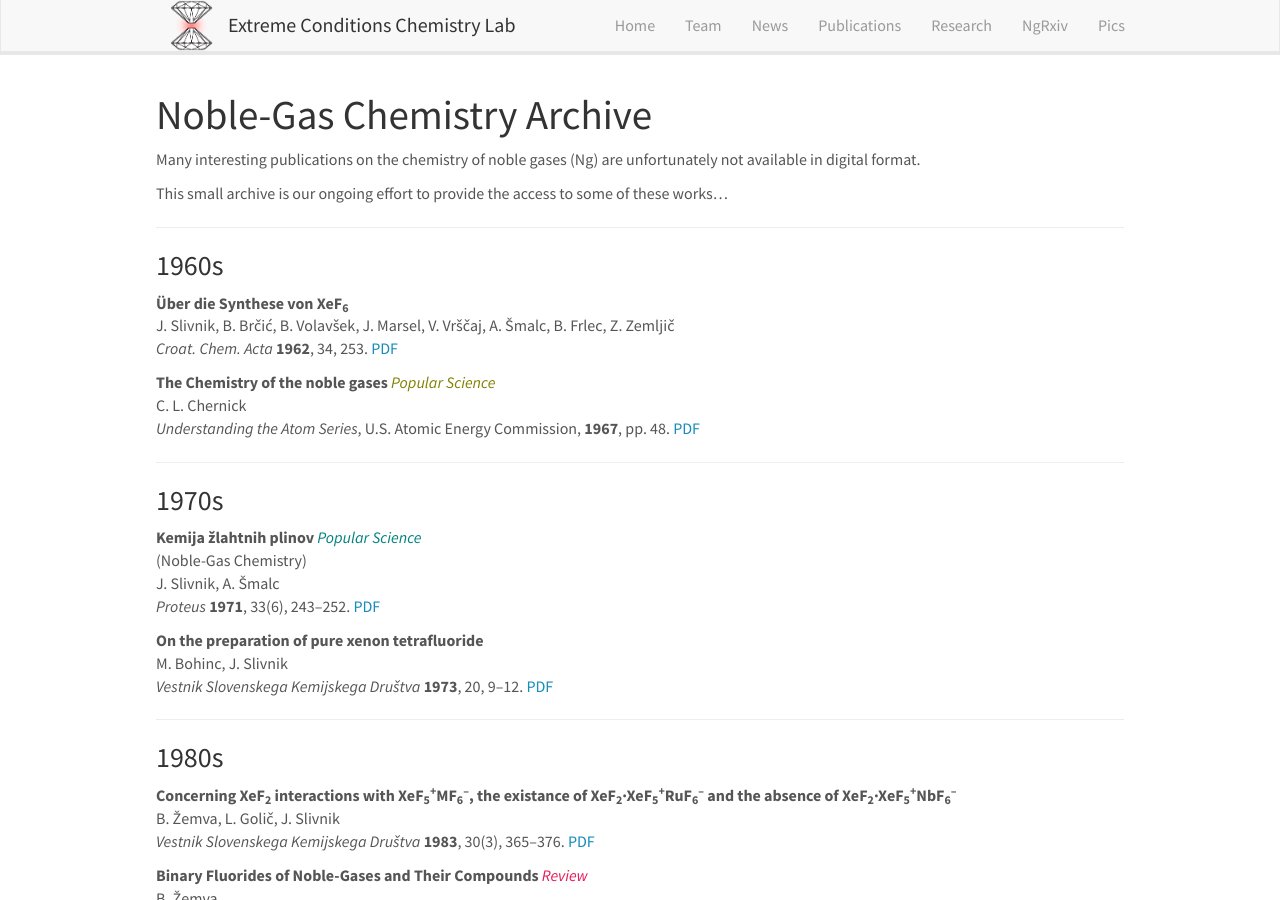
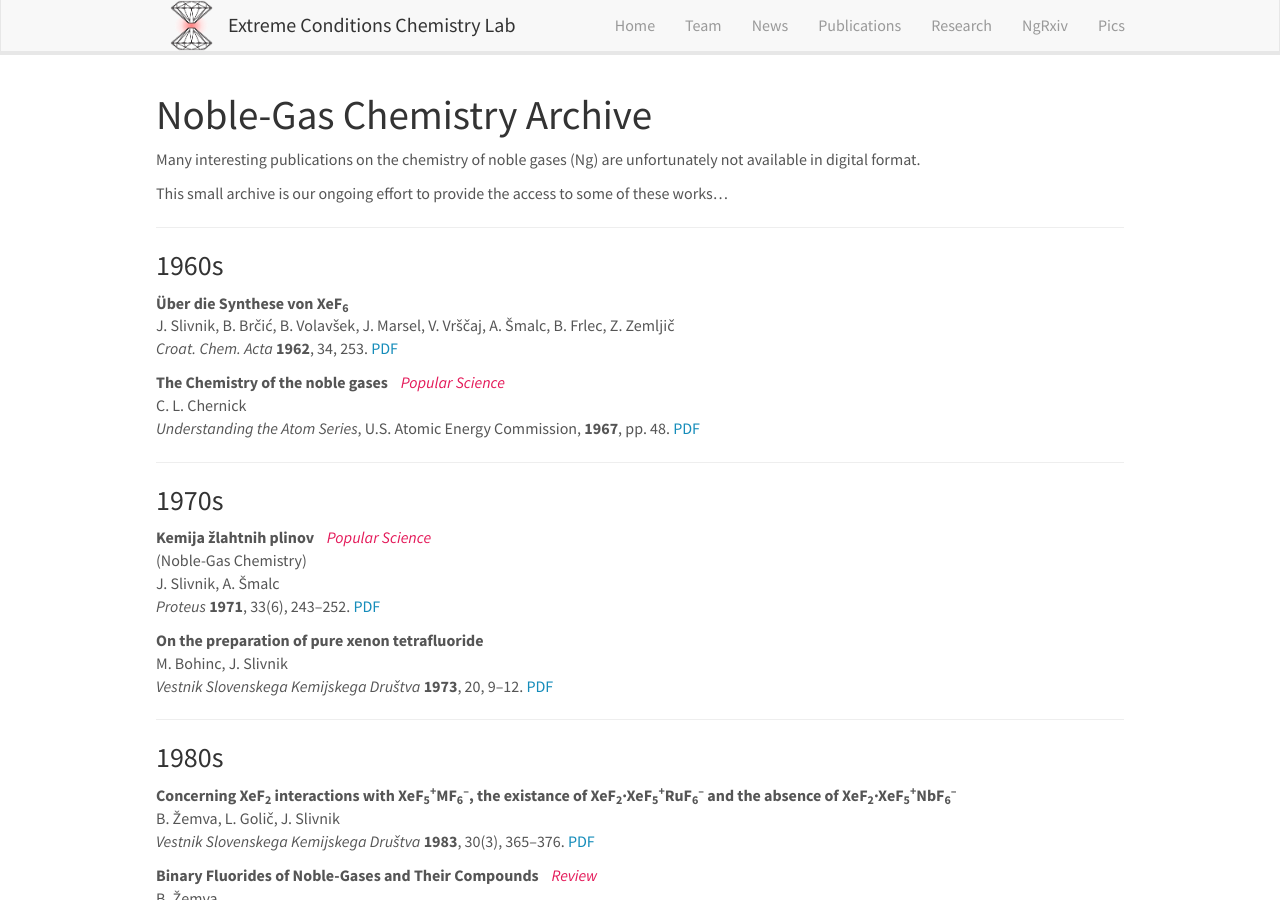
Before and after one commit to eccl-jsi/eccl-jsi.github.io, a Jekyll site: the page built from _pages/ngrxiv.md, in a window 1280 px wide and 900 px high. Built offline with Jekyll 4.4.1, drawn with Linux system fonts in a browser that asks for light colours; nearby versions of some CDN libraries.

Commit message:
Update ngrxiv.md

```diff
--- a/_pages/ngrxiv.md
+++ b/_pages/ngrxiv.md
@@ -20,7 +20,7 @@ This small archive is our ongoing effort to provide the access to some of these
 <br>J. Slivnik, B. Brčić, B. Volavšek, J. Marsel, V. Vrščaj, A. Šmalc, B. Frlec, Z. Zemljič
 <br>*Croat. Chem. Acta* **1962**, 34, 253. [PDF](https://pubweb.carnet.hr/ccacaa/wp-content/uploads/sites/182/2017/12/CCA_34_1962_253.pdf)
 
-**The Chemistry of the noble gases**   <font color="olive"><i>   Popular Science</i></font>
+**The Chemistry of the noble gases**   &nbsp;&nbsp;&nbsp;<font color="#e41959"><i>Popular Science</i></font>
 <br>C. L. Chernick
 <br>*Understanding the Atom Series*, U.S. Atomic Energy Commission,  **1967**, pp. 48. [PDF](https://www.osti.gov/includes/opennet/includes/Understanding%20the%20Atom/The%20Chemistry%20of%20Noble%20Gases.pdf)
 
@@ -28,7 +28,7 @@ This small archive is our ongoing effort to provide the access to some of these
 
 ### 1970s
 
-**Kemija žlahtnih plinov**   <font color="teal"><i>   Popular Science</i></font>
+**Kemija žlahtnih plinov**   &nbsp;&nbsp;&nbsp;<font color="#e41959"><i>Popular Science</i></font>
 <br>(Noble-Gas Chemistry)
 <br>J. Slivnik, A. Šmalc
 <br>*Proteus* **1971**, 33(6), 243–252. [PDF]({{ site.baseurl }}/ngarxiv/1971_P.pdf)
@@ -45,7 +45,7 @@ This small archive is our ongoing effort to provide the access to some of these
 <br>B. Žemva, L. Golič, J. Slivnik
 <br>*Vestnik Slovenskega Kemijskega Društva* **1983**, 30(3), 365–376. [PDF]({{ site.baseurl }}/ngarxiv/1983_VSKD.pdf)
 
-**Binary Fluorides of Noble-Gases and Their Compounds**   <font color="#e41959"><i>   Review</i></font>
+**Binary Fluorides of Noble-Gases and Their Compounds**   &nbsp;&nbsp;&nbsp;<font color="#e41959"><i>Review</i></font>
 <br>B. Žemva
 <br>*Croat. Chem. Acta* **1988**, 61(1), 163–187. [PDF](https://hrcak.srce.hr/file/259460)
 
```
